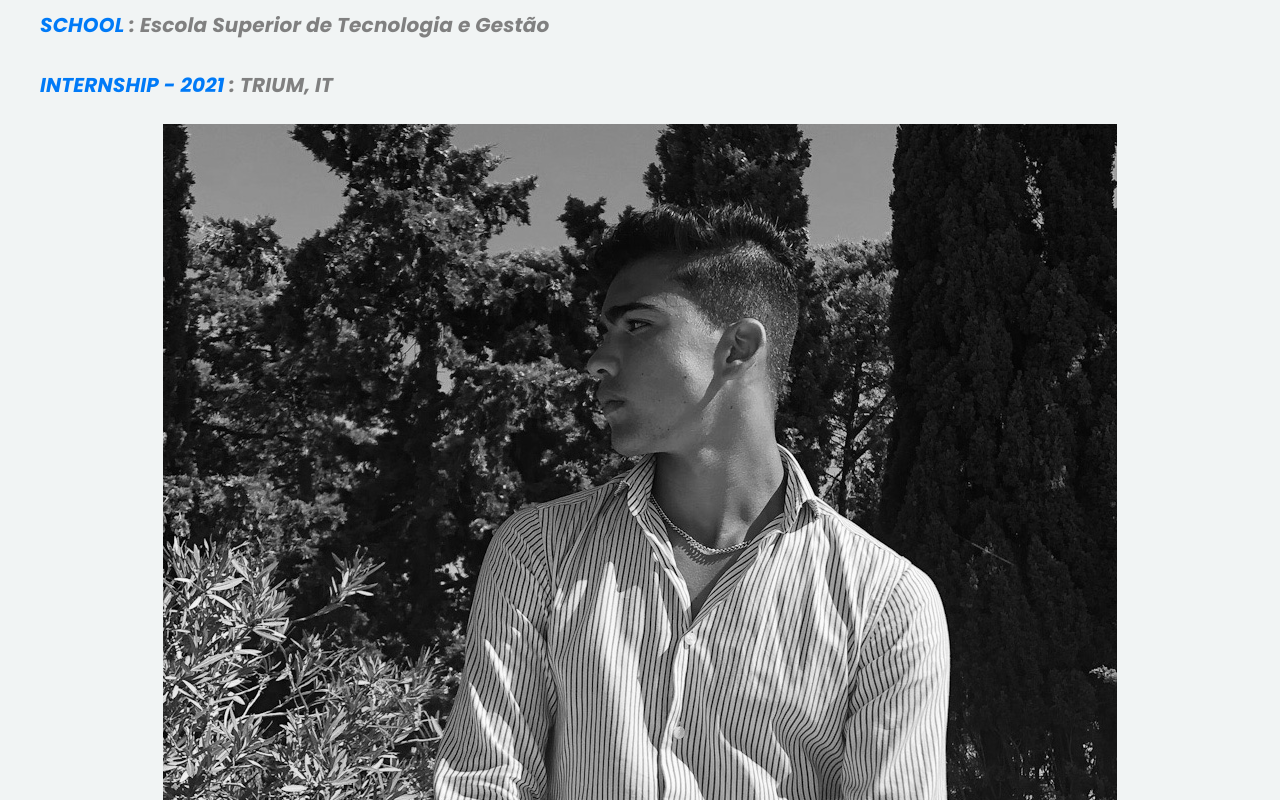
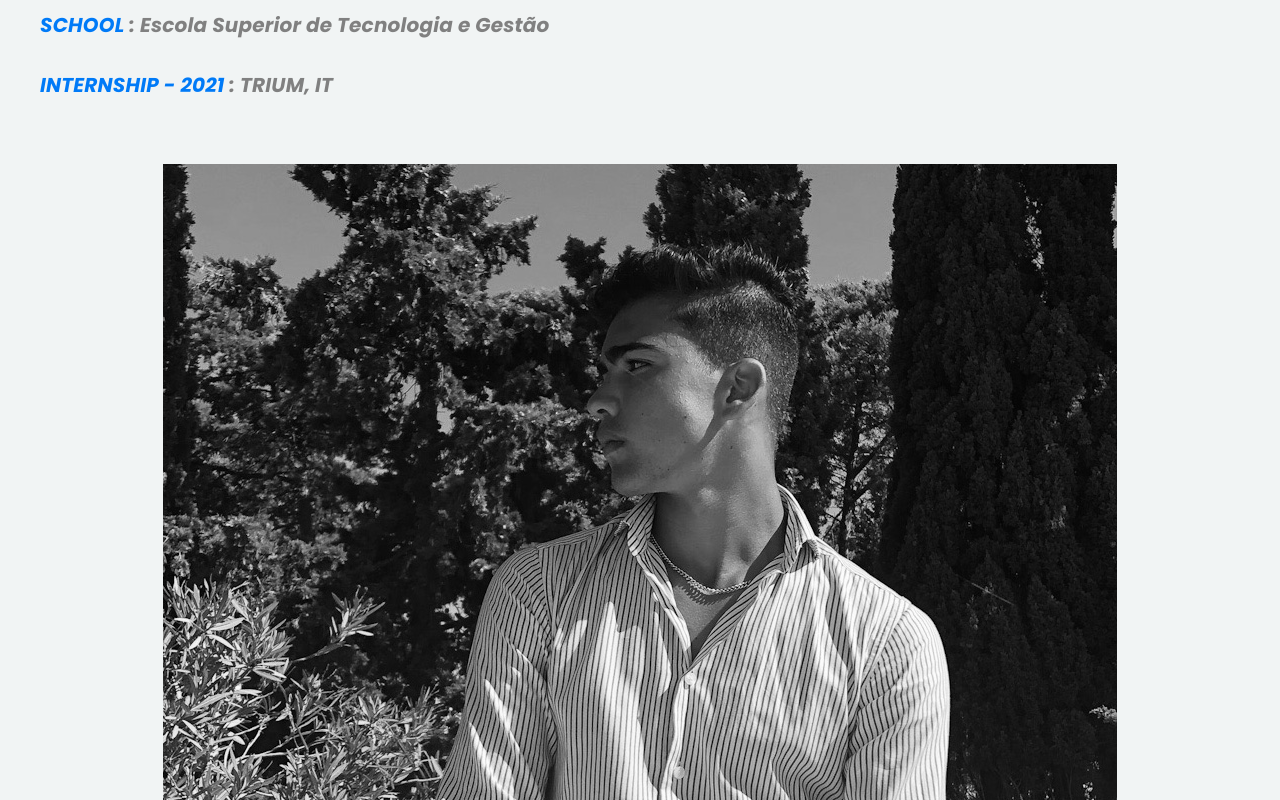
Before and after one commit to lucasmaciel03/Project1-WebApplications, a React (Create React App) app: page / in a window 1280 px wide. Shown: the part 1180-1980 px from the top of the page. Built offline with nearby package versions, Linux system fonts and the light colour scheme; no server answers.

Commit message:
fix:  size image

```diff
--- a/src/pages/AboutMe/index.jsx
+++ b/src/pages/AboutMe/index.jsx
@@ -12,11 +12,10 @@ function Aboutme() {
   const classes = useStyles();
   return (
     <>
-      <Box sx={{ height: "auto"}}>
+      <Box sx={{ height: "auto" }}>
         <section id="about">
           <Box component="main" className={classes.tilteBox1}>
-
-          <Toolbar/>
+            <Toolbar />
             <Box className={classes.titleBox}>
               <Typography className={classes.title}>
                 a bit about <span className={classes.titleBlue}>me.</span>
@@ -53,9 +52,7 @@ function Aboutme() {
               </Typography>
             </Box>
             <Box classsName={classes.textinfoBox}>
-            <Typography
-              className={classes.textInfo}
-            >
+              <Typography className={classes.textInfo}>
                 Web Dev student based in Póvoa de Varzim, Porto. I love to think
                 outside the box and find creative solutions for all my projects.
                 <div>
@@ -92,13 +89,10 @@ function Aboutme() {
                 sx={{
                   all: "initial",
                   display: "inline-block",
+                  padding: "40px",
                   height: "100%",
-                minHeight:"500px",
+                  minHeight: "500px",
                   widht: "300px",
-                ":hover": {
-                  border: "12px solid #007AF7",
-                  borderRadius: "10px",
-                },
                 }}
               />
             </Box>
@@ -147,7 +141,6 @@ function Aboutme() {
                 </div>
               </div>
             </div>
-
           </Box>
         </section>
       </Box>
```
Lines whose indentation alone changed are shown as unchanged.
